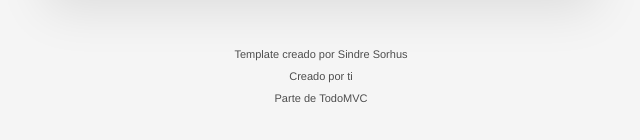
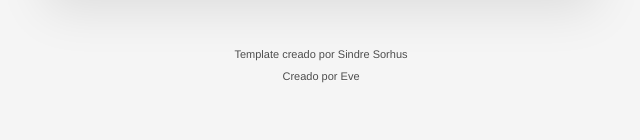
Before and after one commit to EveArbol/todoList-app, a website built with Vite: page index.html in a window 1280 px wide. Shown: the part 254-394 px from the top of the page, 319-959 px from the left. Built offline with nearby package versions, Linux system fonts and the light colour scheme.

Commit message:
update and gitignore is added

```diff
--- a/src/todos/app.html
+++ b/src/todos/app.html
@@ -56,6 +56,6 @@
 <footer class="info">
     <p>Template creado por <a href="http://sindresorhus.com">Sindre Sorhus</a></p>
     <!-- Change this out with your name and url ↓ -->
-    <p>Creado por <a href="http://todomvc.com">ti</a></p>
-    <p>Parte de <a href="http://todomvc.com">TodoMVC</a></p>
+    <p>Creado por <a href="https://github.com/EveArbol">Eve</a></p>
+
 </footer>
```
Also changed, not shown: README.md, 1 other file.
